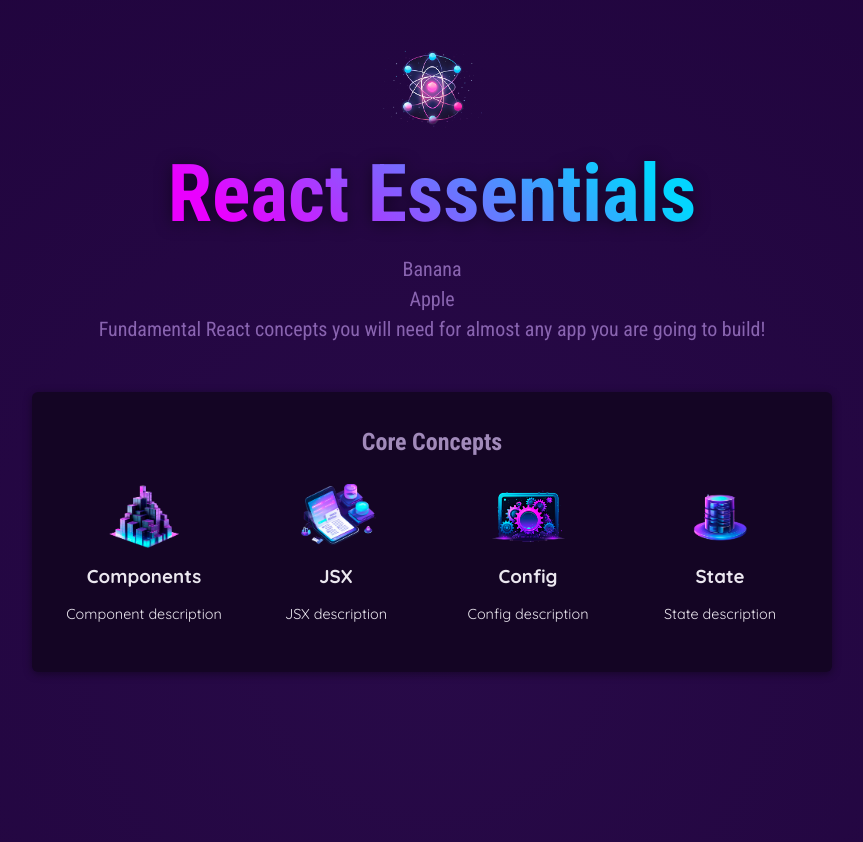
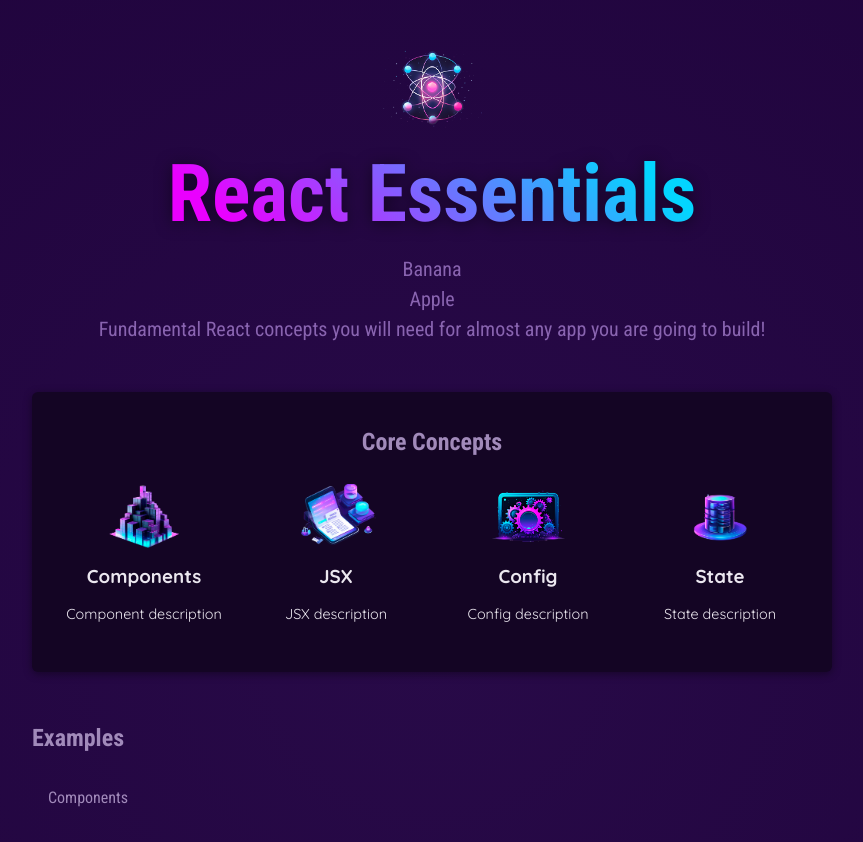
Before and after one commit to yanapang/react, a React (Vite) app in the folder 01-starting-project/: page / in a window 1280 px wide. Shown: the top 842 px of the page, without its empty margins (208-1071 px from the left). Built offline with nearby package versions, Linux system fonts and the light colour scheme.

Commit message:
feat: Add Tab button. Use case of Children props

```diff
--- a/01-starting-project/src/App.jsx
+++ b/01-starting-project/src/App.jsx
@@ -1,6 +1,7 @@
 import {CORE_CONCEPTS} from './data';
 import Header from "./components/Header/Header";
 import CoreConcepts from "./components/CoreConcepts";
+import TabButton from "./components/TabButton";
 
 function App() {
     return (
@@ -25,6 +26,12 @@
                         <CoreConcepts {...CORE_CONCEPTS[3]} />
                     </ul>
                 </section>
+                <section id="examples">
+                    <h2>Examples</h2>
+                    <menu>
+                        <TabButton>Components</TabButton>
+                    </menu>
+                </section>
             </main>
         </div>
     );
--- /dev/null
+++ b/01-starting-project/src/components/TabButton.jsx
@@ -0,0 +1,8 @@
+
+export default function TabButton({children}) {
+    return (
+        <li>
+            <button>{children}</button>
+        </li>
+    )
+}
```
